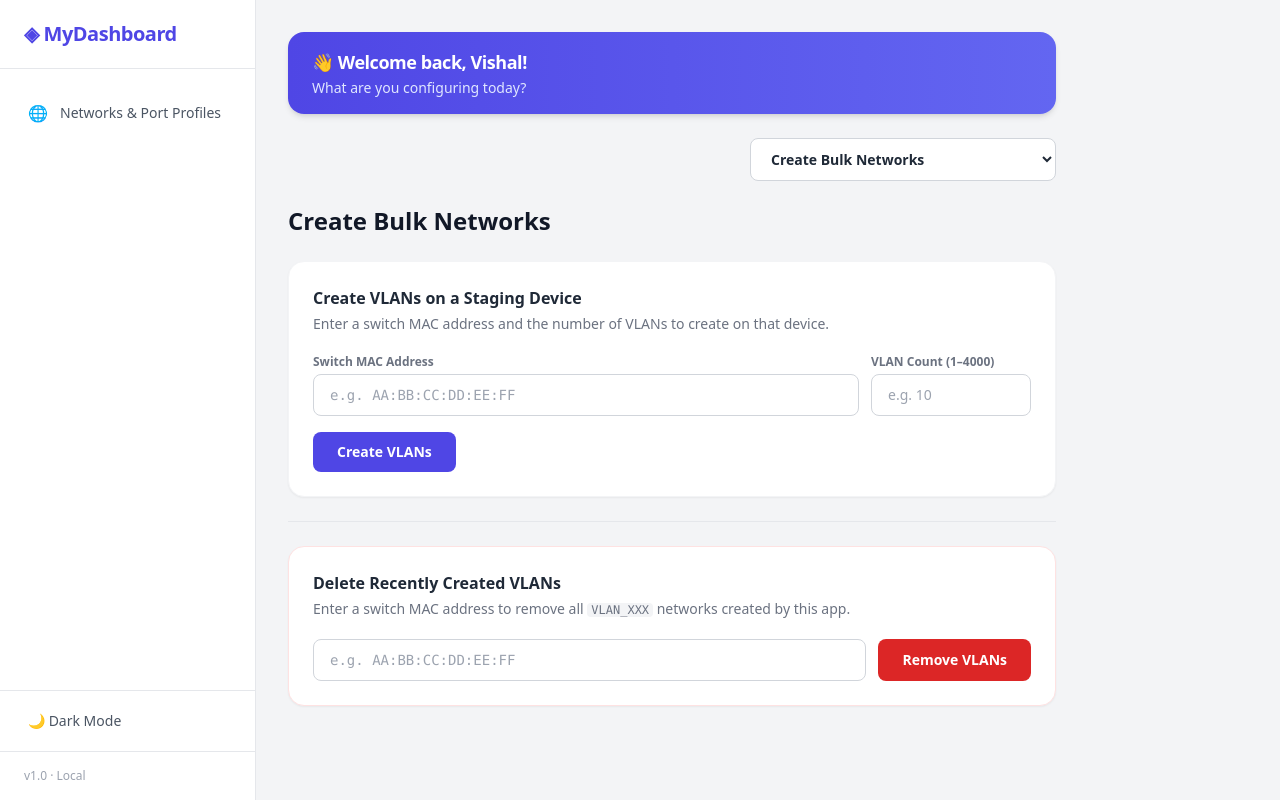
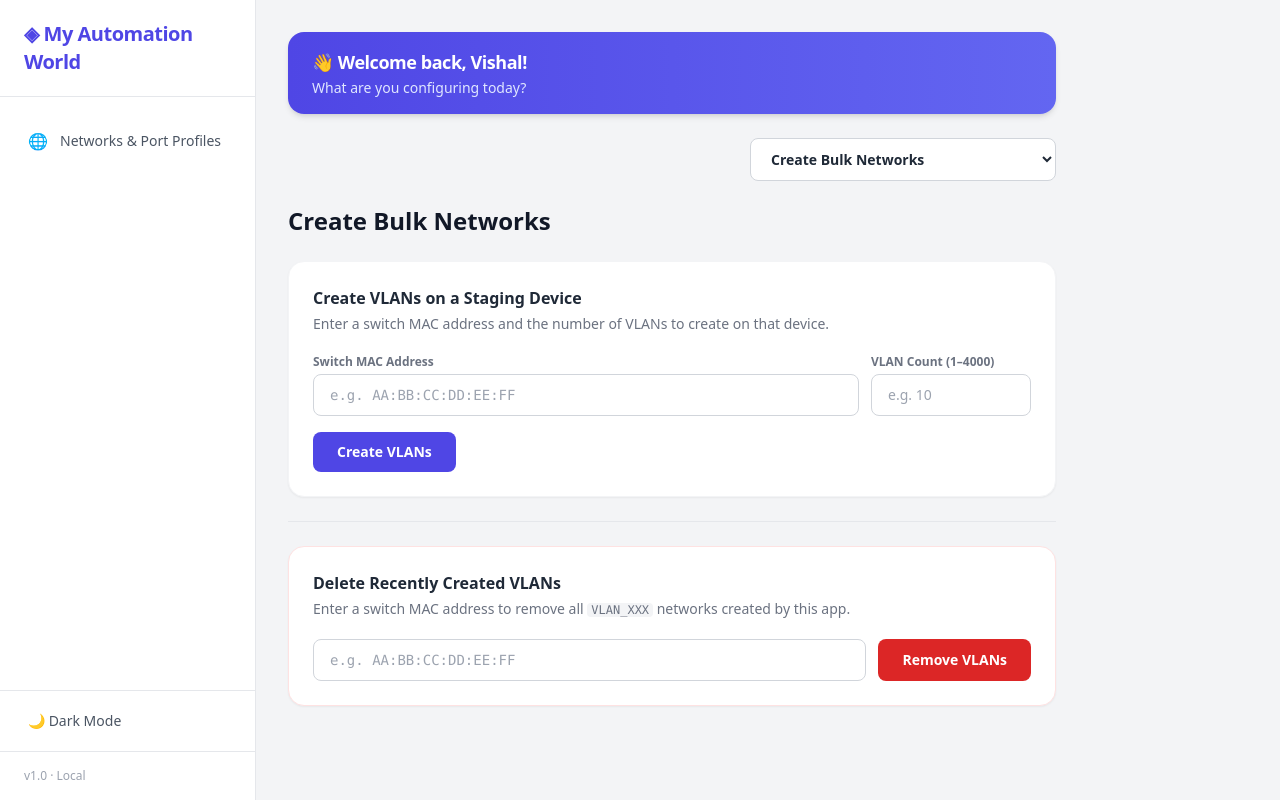
Before and after one commit to amruthasatishkumar/Vkhot-Development, a React (Vite) app in the folder dashboard-app/frontend/: page / in a window 1280 px wide. Built offline with nearby package versions, Linux system fonts and the light colour scheme.

Commit message:
main name change

```diff
--- a/dashboard-app/frontend/src/components/Sidebar.jsx
+++ b/dashboard-app/frontend/src/components/Sidebar.jsx
@@ -8,7 +8,7 @@ export default function Sidebar({ dark, onToggleDark }) {
       {/* Logo */}
       <div className="px-6 py-5 border-b border-gray-200 dark:border-gray-700">
         <span className="text-xl font-bold text-brand-600 dark:text-brand-400 tracking-tight">
-          ◈ MyDashboard
+          ◈ My Automation World
         </span>
       </div>
 
```
